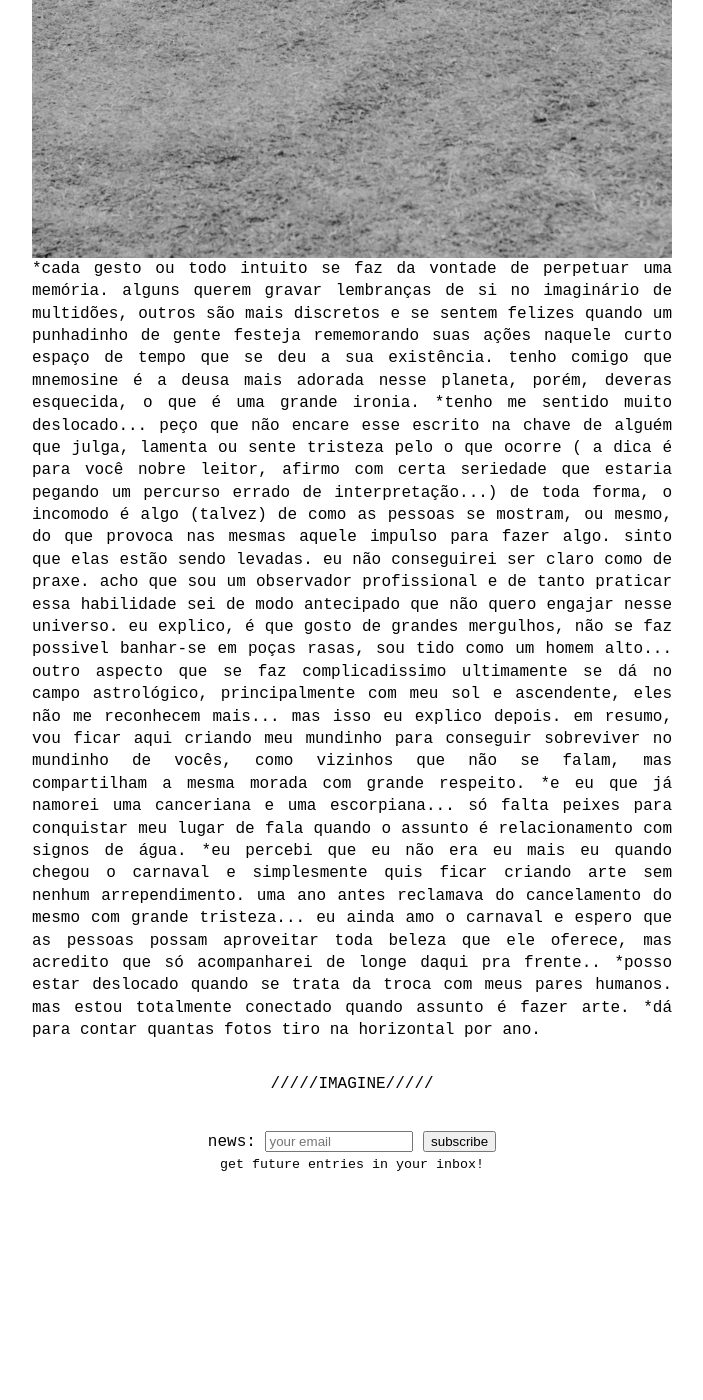
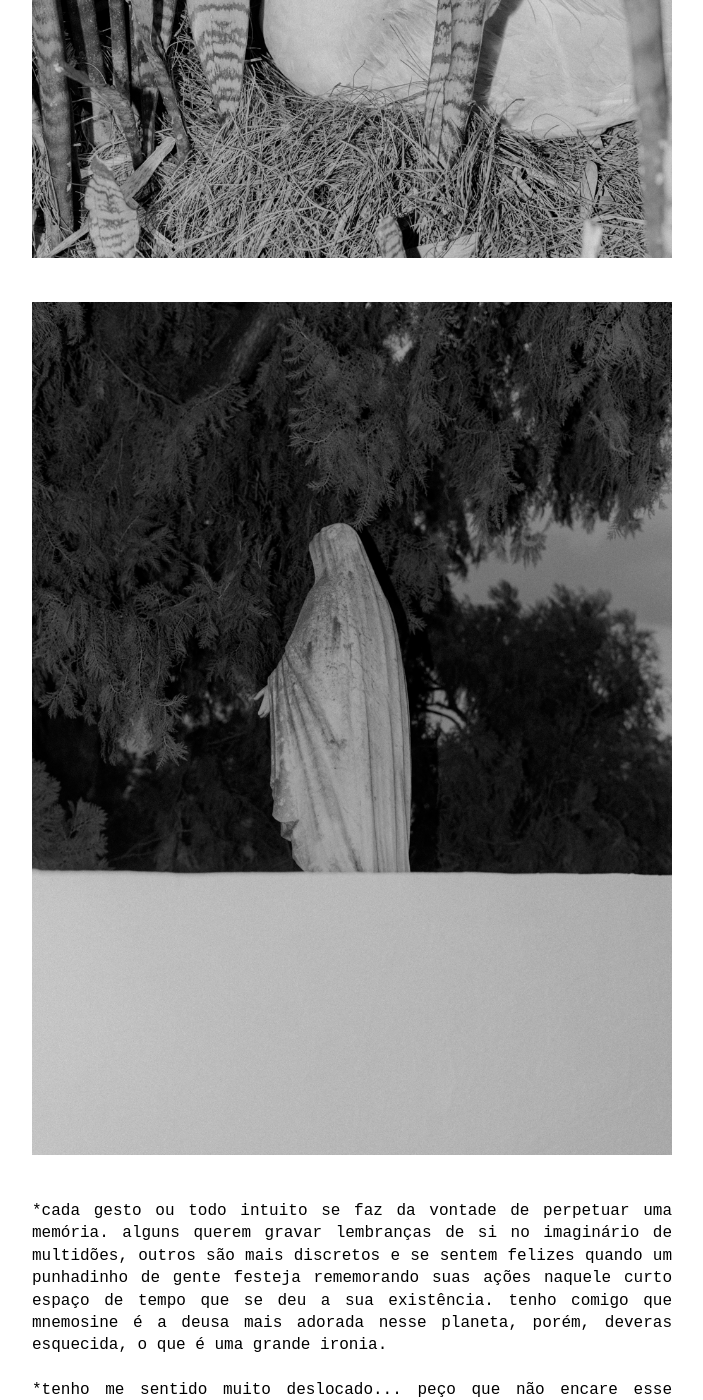
Before and after one commit to odaniloluna/odaniloluna.github.io, a Jekyll site: the page built from _posts/2023-08-29-#062.md, in a window 1280 px wide and 1400 px high, scrolled down 860 px. Shown: the whole window, without its empty margins (288-991 px from the left). Built offline with Jekyll 4.4.1, drawn with Linux system fonts in a browser that asks for light colours; before the commit the page ends 2103 px from its top, so only the background shows below that; some of the changed text lies outside the part shown.

Commit message:
Update 2023-08-29-#062.md

```diff
--- a/_posts/2023-08-29-#062.md
+++ b/_posts/2023-08-29-#062.md
@@ -5,16 +5,27 @@ slug: #062
 ---
 ---
 <p class="description" style="text-align: justify;">
-<img src="/assets/danilo-luna-snapshots-35.jpg" />
-
+<img src="/assets/danilo-luna-snapshots-41.jpg" />
+  <br>
+  <br>
+<img src="/assets/danilo-luna-snapshots-36.jpg" />
+  <br>
+  <br>
 *cada gesto ou todo intuito se faz da vontade de perpetuar uma memória. alguns querem gravar lembranças de si no imaginário de multidões, outros são mais discretos e se sentem felizes quando um punhadinho de gente festeja rememorando suas ações naquele curto espaço de tempo que se deu a sua existência. tenho comigo que mnemosine é a deusa mais adorada nesse planeta, porém, deveras esquecida, o que é uma grande ironia.
-
+<br>
+  <br>
 *tenho me sentido muito deslocado... peço que não encare esse escrito na chave de alguém que julga, lamenta ou sente tristeza pelo o que ocorre ( a dica é para você nobre leitor, afirmo com certa seriedade que estaria pegando um percurso errado de interpretação...) de toda forma, o incomodo é algo (talvez) de como as pessoas se mostram, ou mesmo, do que provoca nas mesmas aquele impulso para fazer algo. sinto que elas estão sendo levadas. eu não conseguirei ser claro como de praxe. acho que sou um observador profissional e de tanto praticar essa habilidade sei de modo antecipado que não quero engajar nesse universo. eu explico, é que gosto de grandes mergulhos, não se faz possivel banhar-se em poças rasas, sou tido como um homem alto... outro aspecto que se faz complicadissimo ultimamente se dá no campo astrológico, principalmente com meu sol e ascendente, eles não me reconhecem mais... mas isso eu explico depois. em resumo, vou ficar aqui criando meu mundinho para conseguir sobreviver no mundinho de vocês, como vizinhos que não se falam, mas compartilham a mesma morada com grande respeito.
-
+<br>
+  <br>
 *e eu que já namorei uma canceriana e uma escorpiana... só falta peixes para conquistar meu lugar de fala quando o assunto é relacionamento com signos de água.
-
+<br>
+  <br>
 *eu percebi que eu não era eu mais eu quando chegou o carnaval e simplesmente quis ficar criando arte sem nenhum arrependimento. uma ano antes reclamava do cancelamento do mesmo com grande tristeza... eu ainda amo o carnaval e espero que as pessoas possam aproveitar toda beleza que ele oferece, mas acredito que só acompanharei de longe daqui pra frente..
-
+<br>
+  <br>
 *posso estar deslocado quando se trata da troca com meus pares humanos. mas estou totalmente conectado quando assunto é fazer arte.
-
+<br>
+  <br>
 *dá para contar quantas fotos tiro na horizontal por ano.
+<br>
+  <br>
```
